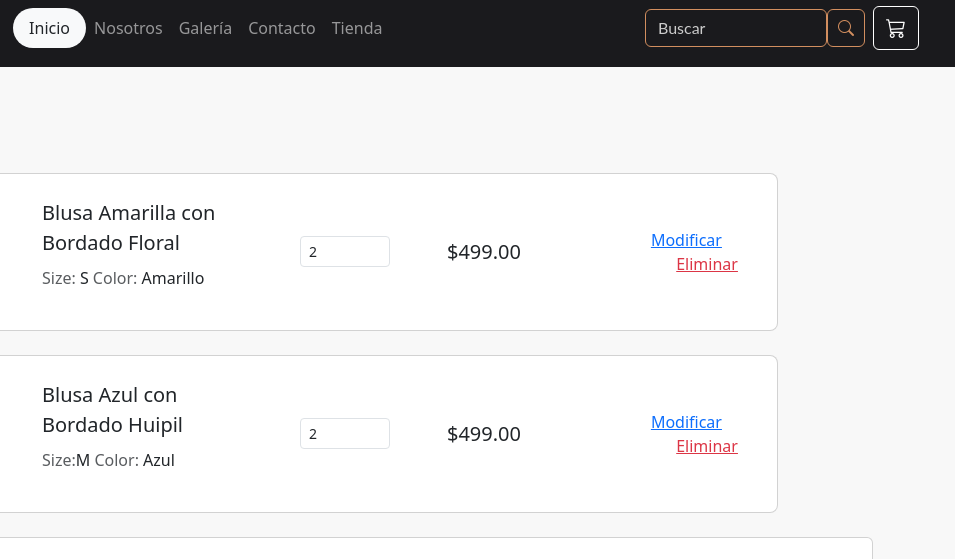
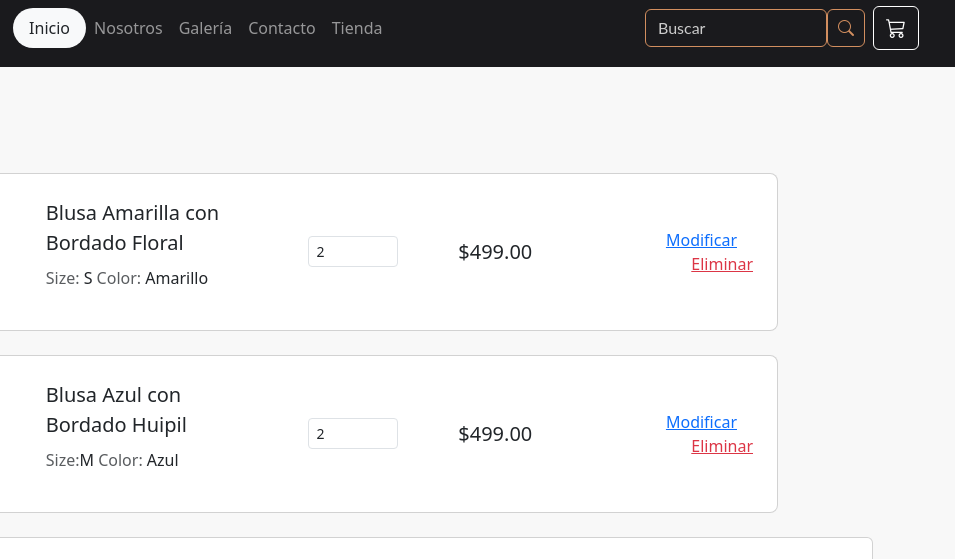
Before and after one commit to crisaridev/Seraphia, a plain HTML site: page html/cart_shopping.html in a window 1280 px wide. Shown: the part 11-570 px from the top of the page, 325-1280 px from the left. Drawn offline with nearby package versions, Linux system fonts and the light colour scheme; files that its build step writes are made by us from their sources.

Commit message:
Agregar link path a cart_shoping.css

```diff
--- a/html/cart_shopping.html
+++ b/html/cart_shopping.html
@@ -12,7 +12,7 @@
     href="https://cdn.jsdelivr.net/npm/bootstrap-icons@1.10.5/font/bootstrap-icons.css"
   >
   <!-- * Include CSS -->
-  <link rel="stylesheet" href="styles.css">
+  <link rel="stylesheet" href="cart_shopping.css">
 
 </head>
 <body>
```
